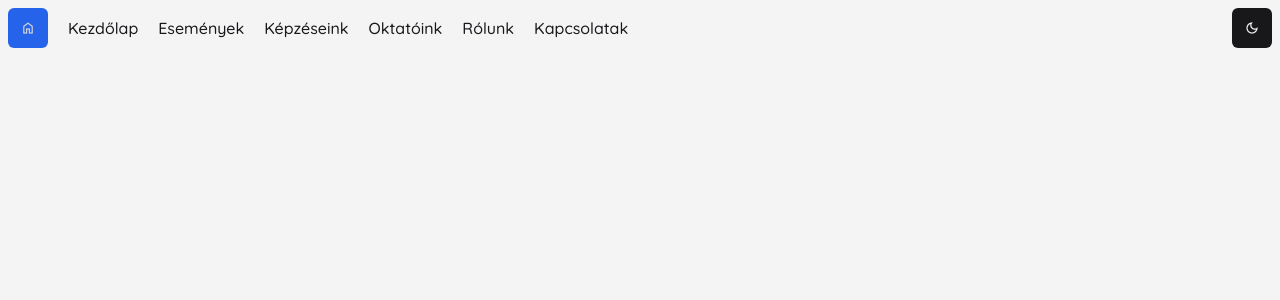
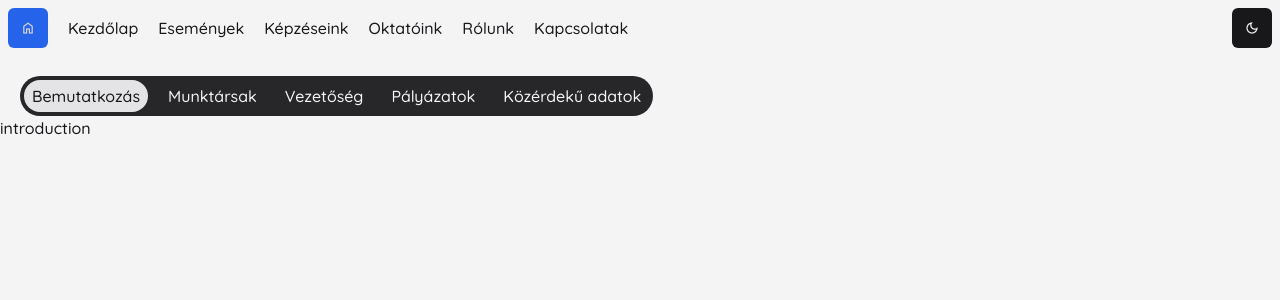
Before and after one commit to TatraiDominik/danubia_web, a Vue app in the folder webapp/: page /aboutus/introduction in a window 1280 px wide. Shown: the top 300 px of the page. Built offline with nearby package versions, Linux system fonts and the light colour scheme.

Commit message:
feat: tabcontrol, aboutus finished, works

```diff
--- /dev/null
+++ b/webapp/src/components/TabControl.vue
@@ -0,0 +1,46 @@
+<script lang="ts" setup>
+import { ref } from 'vue';
+import Button from './global/Button.vue';
+import { onMounted } from 'vue';
+
+const props = defineProps<{
+  items: {
+    event?: () => void;
+    buttonText: string;
+    buttonSize: 'small' | 'normal';
+    buttonRank: 'primary' | 'secondary' | 'tabItem';
+    buttonIconPosition: 'none' | 'only' | 'left' | 'right';
+  }[];
+}>();
+
+
+const activeTabIndex = ref<number | null>(null);
+
+
+const selectTab = (index: number) => {
+  if (props.items[index].buttonRank === 'tabItem') {
+    activeTabIndex.value = index;
+  }
+};
+
+onMounted(()=>{
+activeTabIndex.value = 0;
+})
+</script>
+
+<template>
+  <div class="flex flex-row justify-evenly content-center items-center bg-zinc-800 p-1 rounded-full gap-3">
+
+    <Button
+      v-for="(item, index) in props.items"
+      :key="index"
+      :text="item.buttonText"
+      :size="item.buttonSize"
+      :rank="item.buttonRank"
+      :icon-position="item.buttonIconPosition"
+      :isActive="activeTabIndex === index"
+      @click.prevent="() => { selectTab(index); item.event?.(); }"
+    ></Button>
+
+  </div>
+</template>
--- a/webapp/src/components/global/Button.vue
+++ b/webapp/src/components/global/Button.vue
@@ -58,10 +58,10 @@
 }
 
 .tabItem {
-  @apply bg-zinc-700 hover:bg-zinc-600 active:bg-zinc-800 transition duration-200;
+  @apply hover:bg-zinc-700 active:bg-zinc-100 transition duration-200 rounded-full text-zinc-100;
 }
 
 .tabItem.active {
-  @apply bg-zinc-800;
+  @apply bg-zinc-200 text-zinc-900;
 }
 </style>
--- a/webapp/src/components/global/Navbar.vue
+++ b/webapp/src/components/global/Navbar.vue
@@ -12,7 +12,7 @@
   { name: "Események", route: 'events' },
   { name: "Képzéseink", route: 'trainings' },
   { name: "Oktatóink", route: 'instructors' },
-  { name: "Rólunk", route: 'aboutus' },
+  { name: "Rólunk", route: 'aboutus/introduction' },
   { name: "Kapcsolatak", route: 'contacts' }
 ]);
 </script>
--- a/webapp/src/router/index.ts
+++ b/webapp/src/router/index.ts
@@ -27,7 +27,32 @@
     {
       path: '/aboutus',
       name: 'About us',
-      component: () => import("@/views/AboutUs.vue")
+      component: () => import("@/views/AboutUs.vue"),
+      children:[
+        {
+          path:'introduction',
+          name:"Introduction",
+          component: () => import("@/views/aboutUs/Introduction.vue")
+        },
+        {
+          path:'coworkers',
+          name:'Co-workers',
+          component: () => import("@/views/aboutUs/CoWorkers.vue")
+        },
+        {
+          path:'management',
+          name:'Management',
+          component: () => import("@/views/aboutUs/Management.vue")
+        },        {
+          path:'applications',
+          name:'Applicatons',
+          component: () => import("@/views/aboutUs/Applications.vue")
+        },        {
+          path:'pubinterestdata',
+          name:'Public interest data',
+          component: () => import("@/views/aboutUs/PubInterestData.vue")
+        },
+      ]
     },
     {
       path: '/contacts',
--- a/webapp/src/views/AboutUs.vue
+++ b/webapp/src/views/AboutUs.vue
@@ -1,10 +1,59 @@
 <script lang="ts" setup>
   import Icon from '@/components/global/Icon.vue';
+  import TabControl from '@/components/TabControl.vue';
+  import { onMounted } from 'vue';
+  import { useRoute, useRouter } from 'vue-router';
+
+  const router = useRouter();
+  const route = useRoute();
+
+  onMounted(() => {
+  if (route.path === '/aboutus') {
+    router.push('/aboutus/introduction');
+  }
+});
 </script>
 <template>
-<div class="flex flex-col justify-center content-center items-center w-full h-full">
-  <h3 class="text-3xl">This is "About us"</h3>
-  <h3 class="text-lg text-red-500">This page is under construction</h3>
-  <Icon type="settings" size="lg" class="text-red-500"></Icon>
+<div class="flex flex-col justify-start content-start items-start w-full h-full">
+  <TabControl class="mt-5 ml-5" :items="[{
+    buttonText: 'Bemutatkozás',
+    buttonSize: 'small',
+    buttonRank: 'tabItem',
+    buttonIconPosition: 'none',
+    event: () => router.push('/aboutus/introduction'),
+  },
+  {
+    buttonText: 'Munktársak',
+    buttonSize: 'small',
+    buttonRank: 'tabItem',
+    buttonIconPosition: 'none',
+    event: () => router.push('/aboutus/coworkers'),
+  },
+  {
+    buttonText: 'Vezetőség',
+    buttonSize: 'small',
+    buttonRank: 'tabItem',
+    buttonIconPosition: 'none',
+    event: () => router.push('/aboutus/management'),
+  },
+  {
+    buttonText: 'Pályázatok',
+    buttonSize: 'small',
+    buttonRank: 'tabItem',
+    buttonIconPosition: 'none',
+    event: () => router.push('/aboutus/applications'),
+  },
+  {
+    buttonText: 'Közérdekű adatok',
+    buttonSize: 'small',
+    buttonRank: 'tabItem',
+    buttonIconPosition: 'none',
+    event: () => router.push('/aboutus/pubinterestdata'),
+  },
+  ]"></TabControl>
+
+    <div class="w-full h-full flex justify-start content-start items-start">
+      <RouterView></RouterView>
+    </div>
 </div>
 </template>
--- a/webapp/src/views/HomeView.vue
+++ b/webapp/src/views/HomeView.vue
@@ -85,12 +85,17 @@
         <div v-html="processedSvg.blueFin" class="absolute bottom-[-75%] left-0 w-full h-full"></div>
         <div v-html="processedSvg.lightYellowFin" class="absolute top-0 right-[-70%] w-full h-full"></div>
         <div v-html="processedSvg.darkYellowFin" class="absolute bottom-[-65%] right-[-80%] w-full h-full"></div>
-        <div class="flex flex-col justify-center content-start items-start w-1/4 ">
-          <h3 class="text-4xl dark:text-zinc-100">Célunk</h3>
-          <p class="text-lg font-[600] dark:text-zinc-100 text-justify">Lorem ipsum dolor sit amet consectetur adipisicing elit. Cum saepe optio dolorum voluptas labore at quas, enim voluptatum suscipit quod nihil animi mollitia dolor eos? Consectetur incidunt tenetur provident rerum?Lorem ipsum dolor sit amet consectetur adipisicing elit. Cum saepe optio dolorum voluptas labore at quas, enim voluptatum suscipit quod nihil animi mollitia dolor eos? Consectetur incidunt tenetur provident rerum?</p>
+        <div class="flex flex-col justify-center content-start items-start w-1/4 gap-5">
+          <h3 class="text-4xl dark:text-zinc-100">Iskolatörténet</h3>
+          <p class="text-lg font-[600] dark:text-zinc-100 text-justify">
+            Intézményünk az országban tizenhatodik magánfenntartású zeneiskolaként, bajai fenntartói és igazgatási székhellyel a Baja környéki kistelepüléseken 1994 szeptemberében kezdte meg működését.
+            A közoktatási feladatokat ellátó Magánzeneiskola azon vidéki tanulók részére jött létre, akik addig földrajzi, illetve szociális helyzetükből adódóan nem vehettek részt alapfokú zeneoktatásban.
+            1996-tól az iskola megkezdte a nem zenei (képző- és iparművészeti, színművészeti és táncművészeti) tárgyak  oktatását.
+            A 2000/2001. tanévtől Danubia Alapfokú Művészeti Iskola néven Baján is megindult az alapfokú művészetoktatás.
+          </p>
         </div>
         <h3 class="text-4xl dark:text-zinc-100">-</h3>
-        <div class="flex flex-col justify-center content-center items-center z-[100]">
+        <div class="flex flex-col justify-center content-center items-center gap-5 z-[100]">
           <div class="principle w-[20rem] h-[20rem] rounded-full"><!--Principle--></div>
           <h3 class="text-4xl dark:text-zinc-100">Petővári László</h3>
           <h3 class="text-3xl dark:text-zinc-100">Az intézmény vezetője</h3>
--- /dev/null
+++ b/webapp/src/views/aboutUs/Applications.vue
@@ -0,0 +1 @@
+<template>applications</template>
--- /dev/null
+++ b/webapp/src/views/aboutUs/CoWorkers.vue
@@ -0,0 +1 @@
+<template>coworkers</template>
--- /dev/null
+++ b/webapp/src/views/aboutUs/Introduction.vue
@@ -0,0 +1,5 @@
+<script>
+</script>
+<template>
+introduction
+</template>
--- /dev/null
+++ b/webapp/src/views/aboutUs/Management.vue
@@ -0,0 +1 @@
+<template>management</template>
--- /dev/null
+++ b/webapp/src/views/aboutUs/PubInterestData.vue
@@ -0,0 +1 @@
+<template>pub</template>
```
Also changed, not shown: webapp/src/views/Admin.vue (added).
